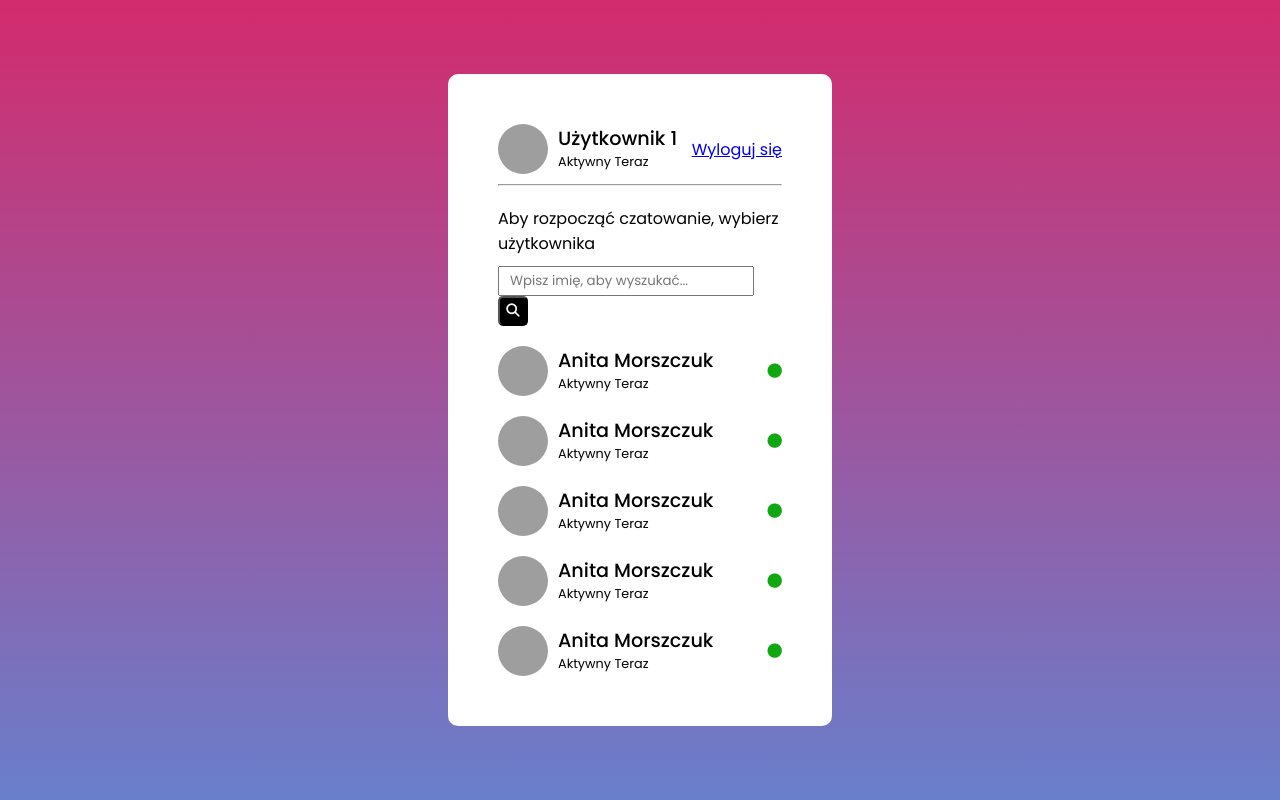
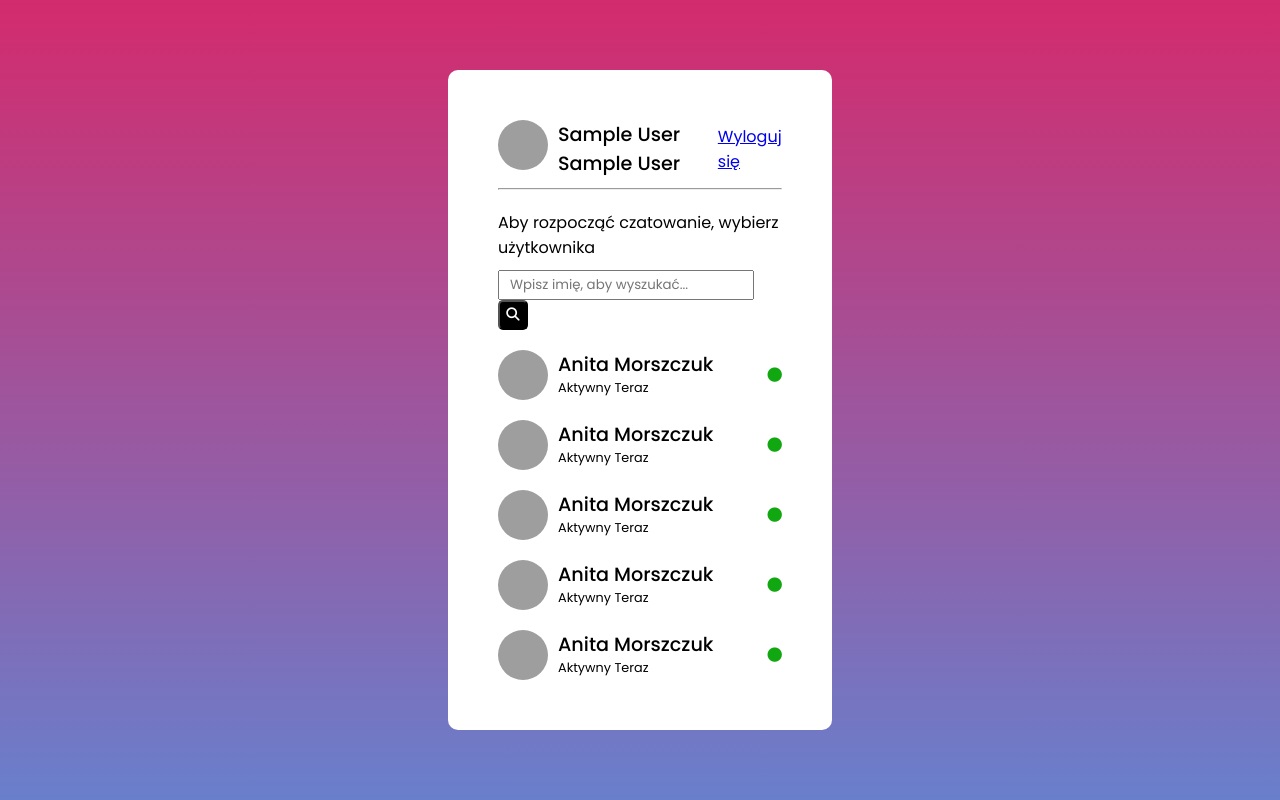
Before and after one commit to KamilCodemate/chat-app, a PHP site: page /users.php in a window 1280 px wide. Run offline with PHP 8.4, Linux system fonts and the light colour scheme; the visitor is signed in with stand-in values (Sample User, id 1); grey boxes are pictures that could not be loaded.

Commit message:
Add user info display

```diff
--- a/users.php
+++ b/users.php
@@ -1,5 +1,22 @@
+<?php
+include_once('./php/connect.php');
+session_start();
+
+if(!isset($_SESSION['unique_id']))
+{
+  header("location: login.php");
+}
+$qry = mysqli_query($conn, "SELECT * FROM users WHERE unique_id = {$_SESSION['unique_id']}");
+if(mysqli_num_rows($qry) > 0)
+{
+  $row = mysqli_fetch_assoc($qry);
+}
+
+?>
+
 <!DOCTYPE html>
 <html lang="en">
+
 <head>
  <meta charset="UTF-8" />
  <meta http-equiv="X-UA-Compatible" content="IE=edge" />
@@ -8,14 +25,11 @@
 
  <link rel="stylesheet" href="./styles/main.css" />
  <link rel="stylesheet" href="./styles/users.css" />
-    <link
-      rel="stylesheet"
-      href="https://cdnjs.cloudflare.com/ajax/libs/font-awesome/6.2.1/css/all.min.css"
+ <link rel="stylesheet" href="https://cdnjs.cloudflare.com/ajax/libs/font-awesome/6.2.1/css/all.min.css"
   integrity="sha512-MV7K8+y+gLIBoVD59lQIYicR65iaqukzvf/nwasF0nqhPay5w/9lJmVM2hMDcnK1OnMGCdVK+iQrJ7lzPJQd1w=="
-      crossorigin="anonymous"
-      referrerpolicy="no-referrer"
-    />
+  crossorigin="anonymous" referrerpolicy="no-referrer" />
 </head>
+
 <body>
  <div class="container">
   <div class="mainField">
@@ -23,10 +37,10 @@
     <header>
      <div class="mainContent">
       <div class="userInfo">
-                <img src="./photo.jpg" alt="" />
+       <img src="./php/images/<?php echo $row['img']?>" alt="" />
        <div class="info">
-                  <span class="name">Użytkownik 1</span>
-                  <p>Aktywny Teraz</p>
+        <span class="name"><?php echo $row['name']." ".$row['surname']?></span>
+        <p><?php echo $row['status']?></p>
        </div>
       </div>
       <a href="#" class="logOut">Wyloguj się</a>
@@ -96,4 +110,5 @@
   </div>
  </div>
 </body>
+
 </html>
```
Lines whose indentation alone changed are shown as unchanged.
